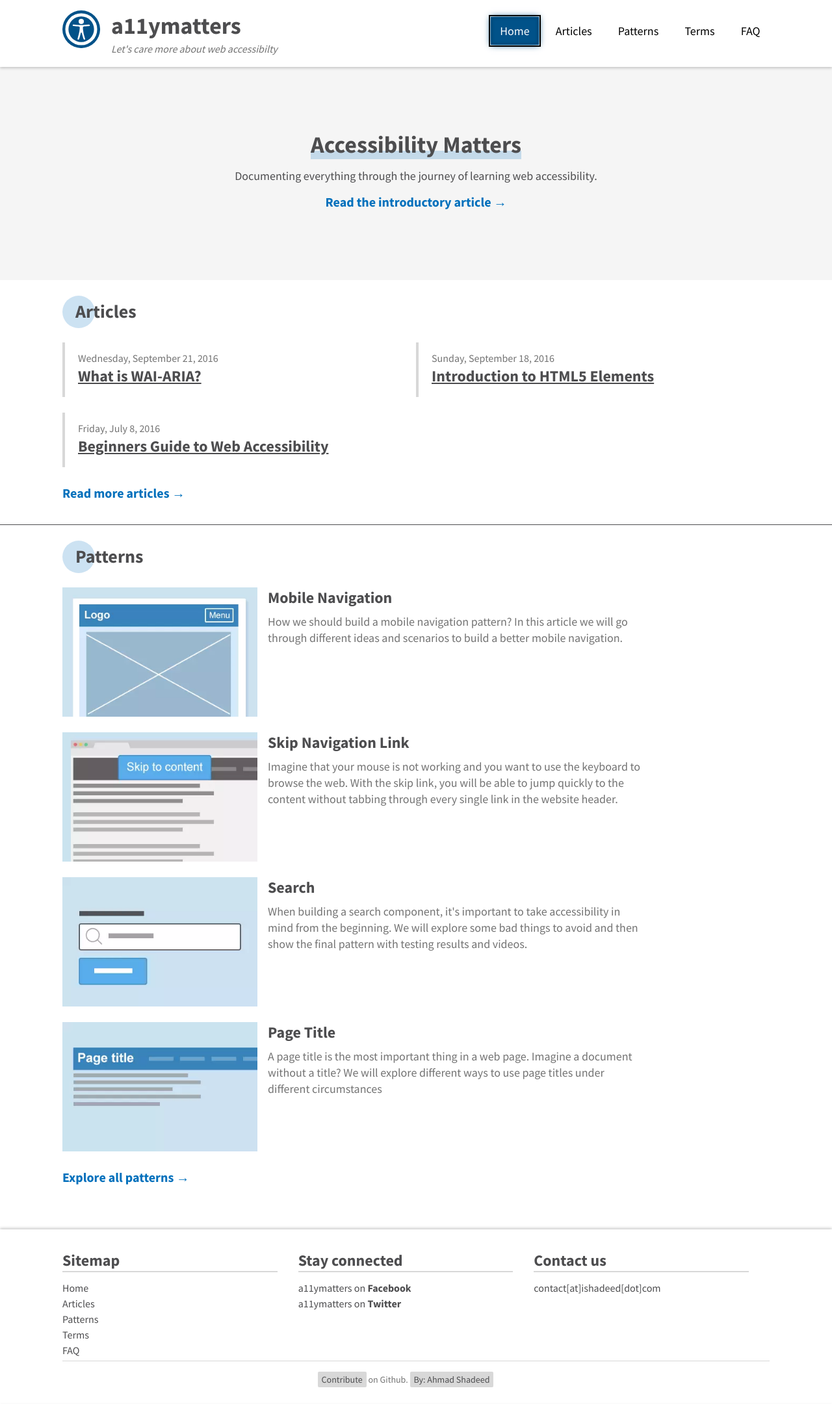
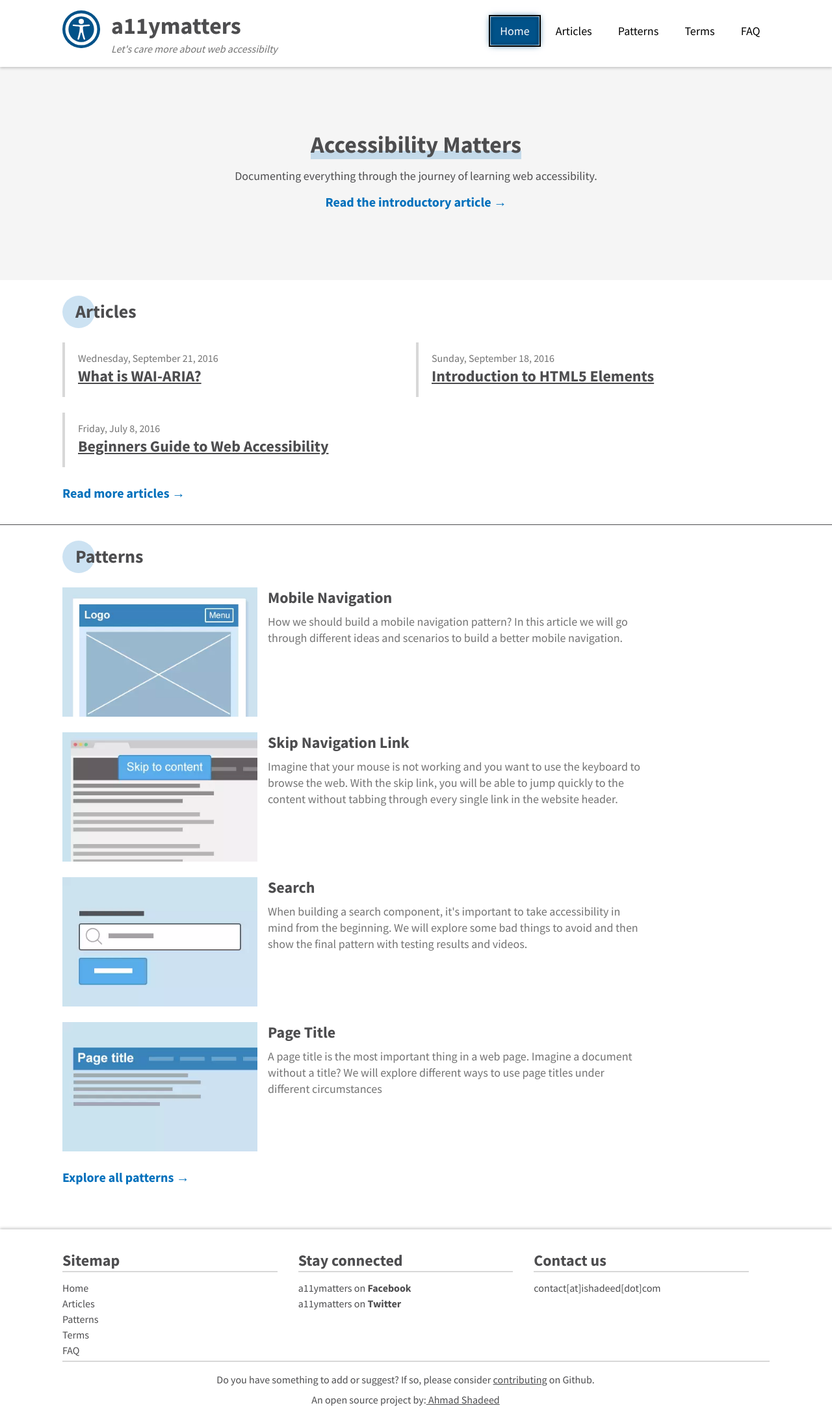
Before and after one commit to shadeed/a11ymatters, a Jekyll site: the page built from index.html, in a window 1280 px wide. Shown: the whole page at 65% size. Built offline with Jekyll 4.4.1, drawn with Linux system fonts in a browser that asks for light colours; before the commit the page ends 2159 px from its top, so only the background shows below that.

Commit message:
add footer legal info

```diff
--- a/_includes/footer.html
+++ b/_includes/footer.html
@@ -30,8 +30,13 @@
   		<a href="mailto:contact@ishadeed.com">contact[at]ishadeed[dot]com</a>
   	</div>
 
-  	<div class="c-footer__item c-footer__item--full c-footer__item--git">
-  		<p><a href="https://github.com/shadeed/a11ymatters" target="_blank">Contribute</a> on Github. <a href="https://www.ishadeed.com" target="_blank">By: Ahmad Shadeed</a></p>
+  	<div class="c-footer__item c-footer__item--full c-footer__item--legal">
+  		<p>
+			  Do you have something to add or suggest? If so, please consider <a href="https://github.com/shadeed/a11ymatters/issues" target="_blank">contributing</a> on Github.
+		</p>
+		<p>
+			An open source project by:<a href="https://www.ishadeed.com" target="_blank"> Ahmad Shadeed</a>
+		</p>
   	</div>
   </div>
 </footer>
--- a/assets/css/main.css
+++ b/assets/css/main.css
@@ -337,28 +337,22 @@ blockquote {
       padding-right: 2em;
       margin-bottom: 0; } }
 
-.c-footer__item--full {
+@media (min-width: 58em) {
+  .c-footer__item--full {
+    clear: left;
+    width: 100%; } }
+
+.c-footer__item--legal {
+  border-top: 2px solid #d8d8d8;
+  padding-top: 16px;
   text-align: center; }
-  @media (min-width: 58em) {
-    .c-footer__item--full {
-      clear: left;
-      width: 100%; } }
-
-.c-footer__item--git {
-  border-top: 1px solid #d8d8d8;
-  padding-top: 16px; }
-  .c-footer__item--git p {
-    font-size: 0.875rem;
-    line-height: 1.14286; }
-  .c-footer__item--git a {
-    display: inline-block;
-    color: #4d4d4f;
-    background: #d8d8d8;
-    padding: 4px 6px;
-    border-radius: 2px; }
-    .c-footer__item--git a:hover {
-      background: #0170bc;
-      color: #fff; }
+  .c-footer__item--legal p {
+    color: #4d4d4f; }
+  .c-footer__item--legal a {
+    text-decoration: underline;
+    color: inherit; }
+    .c-footer__item--legal a:hover {
+      color: #015289; }
 
 .c-footer__item--email a {
   color: #4d4d4f; }
```
Also changed, not shown: _scss/components/_components.footer.scss (+7 -12 lines).
